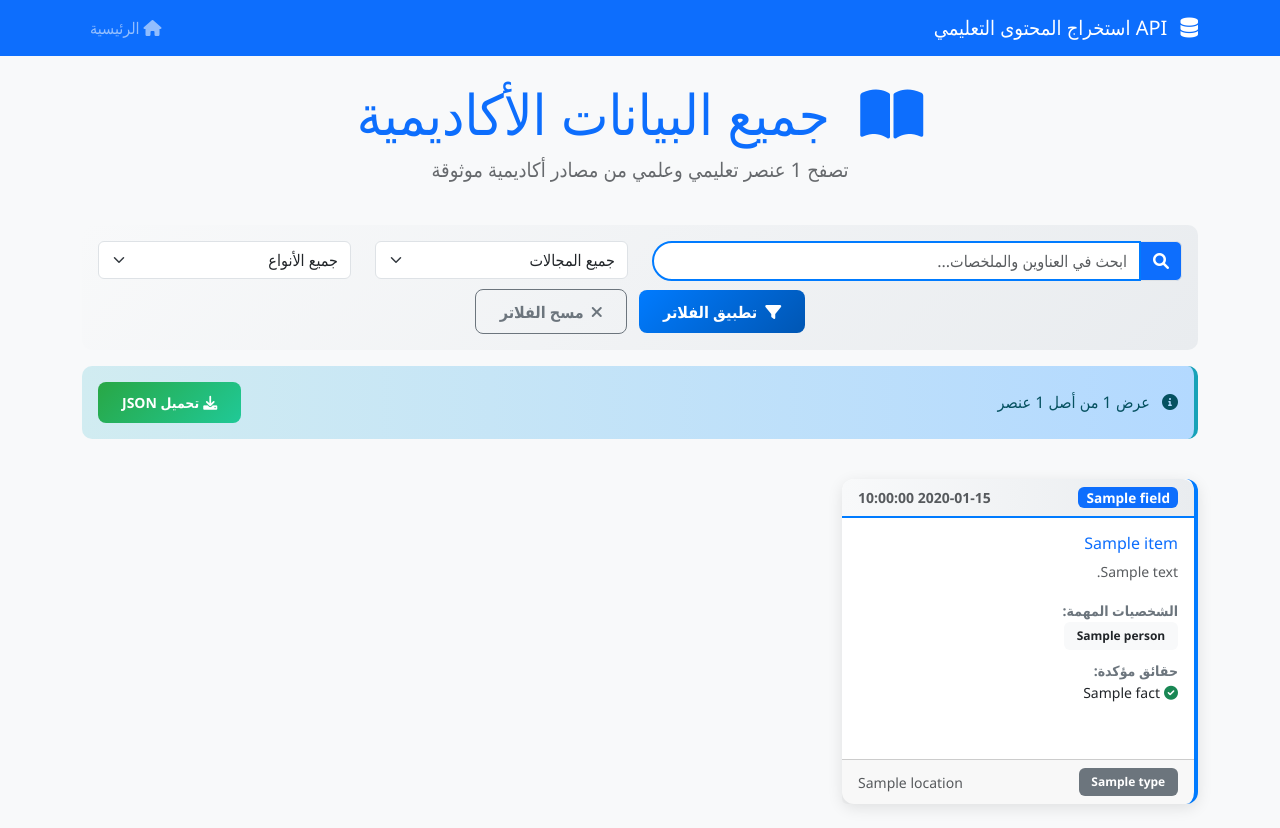
After one commit to Bushetaa/scr, a Flask app: template templates/all_data.html in a window 1280 px wide. The commit adds this page. Run offline with Flask 3, Linux system fonts and the light colour scheme; the template is opened without the code that fills it: most values are stand-ins (such as "Sample title", 1, 10 or a date in 2020).

Commit message:
Show all scraped information on a single, filterable webpage
Implements an "/all-data" route to display all scraped data with pagination, filtering, and a new all_data.html template.

Replit-Commit-Author: Agent
Replit-Commit-Session-Id: f23d3470-df9e-404c-9fbb-185e60714ed2
Replit-Commit-Checkpoint-Type: full_checkpoint
Replit-Commit-Screenshot-Url: https://storage.googleapis.com/screenshot-production-us-central1/e90e45d6-5739-4708-8c02-6d3d27e0ab65/f23d3470-df9e-404c-9fbb-185e60714ed2/VjcLLqI

```diff
--- a/app.py
+++ b/app.py
@@ -40,6 +40,13 @@ import json
 def to_json_pretty(value):
     return json.dumps(value, ensure_ascii=False, indent=2)
 
+@app.template_filter('number_format')
+def number_format(value):
+    """Format numbers with thousands separator"""
+    if isinstance(value, (int, float)):
+        return "{:,}".format(value)
+    return value
+
 # Import and register routes
 from routes import *
 
--- a/routes.py
+++ b/routes.py
@@ -127,6 +127,99 @@ def get_data_by_field(field):
         logger.error(f"Error filtering by field {field}: {e}")
         return jsonify({'error': 'خطأ في استرجاع البيانات'}), 500
 
+@app.route('/all-data')
+def all_data():
+    """Display all academic data with pagination and filters"""
+    from models import AcademicContent
+    import json
+
+    try:
+        # Get pagination parameters
+        page = request.args.get('page', 1, type=int)
+        per_page = 24  # Items per page
+
+        # Get filter parameters
+        search_query = request.args.get('search', '').strip()
+        field_filter = request.args.get('field', '').strip()
+        type_filter = request.args.get('type', '').strip()
+
+        # Build query
+        query = AcademicContent.query
+
+        # Apply search filter
+        if search_query:
+            query = query.filter(
+                db.or_(
+                    AcademicContent.title.contains(search_query),
+                    AcademicContent.summary.contains(search_query)
+                )
+            )
+
+        # Apply field filter
+        if field_filter:
+            query = query.filter(AcademicContent.field == field_filter)
+
+        # Apply type filter
+        if type_filter:
+            query = query.filter(AcademicContent.type == type_filter)
+
+        # Order by date (newest first) then by id
+        query = query.order_by(AcademicContent.date.desc(), AcademicContent.id.desc())
+
+        # Paginate
+        pagination = query.paginate(
+            page=page,
+            per_page=per_page,
+            error_out=False
+        )
+
+        items = pagination.items
+
+        # Process items for template
+        processed_items = []
+        for item in items:
+            processed_item = {
+                'id': item.id,
+                'type': item.type,
+                'title': item.title,
+                'field': item.field,
+                'date': item.date,
+                'location': item.location,
+                'summary': item.summary,
+                'source_url': item.source_url,
+                'crawled_at': item.crawled_at,
+                'key_people_list': json.loads(item.key_people) if item.key_people else [],
+                'verified_facts_list': json.loads(item.verified_facts) if item.verified_facts else []
+            }
+            processed_items.append(processed_item)
+
+        # Get unique fields and types for filters
+        fields = db.session.query(AcademicContent.field.distinct()).all()
+        fields = [field[0] for field in fields]
+
+        types = db.session.query(AcademicContent.type.distinct()).all()
+        types = [type_[0] for type_ in types]
+
+        # Get total count
+        total_count = AcademicContent.query.count()
+
+        return render_template('all_data.html',
+                             items=processed_items,
+                             pagination=pagination,
+                             fields=sorted(fields),
+                             types=sorted(types),
+                             total_count=total_count)
+
+    except Exception as e:
+        logger.error(f"Error in all_data route: {str(e)}")
+        return render_template('all_data.html',
+                             items=[],
+                             pagination=None,
+                             fields=[],
+                             types=[],
+                             total_count=0,
+                             error=str(e))
+
 @app.route('/download_json')
 def download_json():
     """Download all data as JSON file"""
--- /dev/null
+++ b/templates/all_data.html
@@ -0,0 +1,324 @@
+<!DOCTYPE html>
+<html lang="ar" dir="rtl">
+<head>
+    <meta charset="UTF-8">
+    <meta name="viewport" content="width=device-width, initial-scale=1.0">
+    <title>جميع البيانات الأكاديمية - API استخراج المحتوى التعليمي</title>
+
+    <!-- Bootstrap RTL CSS -->
+    <link href="https://cdn.jsdelivr.net/npm/bootstrap@5.3.0/dist/css/bootstrap.rtl.min.css" rel="stylesheet">
+    <!-- Font Awesome Icons -->
+    <link href="https://cdnjs.cloudflare.com/ajax/libs/font-awesome/6.0.0/css/all.min.css" rel="stylesheet">
+    <!-- Custom CSS -->
+    <link href="{{ url_for('static', filename='css/style.css') }}" rel="stylesheet">
+
+    <style>
+        .data-card {
+            transition: transform 0.2s;
+            border-right: 4px solid #007bff;
+        }
+        .data-card:hover {
+            transform: translateY(-2px);
+            box-shadow: 0 4px 8px rgba(0,0,0,0.1);
+        }
+        .field-badge {
+            font-size: 0.85em;
+            padding: 0.25rem 0.5rem;
+        }
+        .search-box {
+            border-radius: 25px;
+            border: 2px solid #007bff;
+        }
+        .search-box:focus {
+            box-shadow: 0 0 0 0.2rem rgba(0, 123, 255, 0.25);
+        }
+        .filter-section {
+            background: linear-gradient(135deg, #f8f9fa 0%, #e9ecef 100%);
+            border-radius: 10px;
+            padding: 1rem;
+            margin-bottom: 1rem;
+        }
+        .pagination-custom .page-link {
+            border-radius: 50px;
+            margin: 0 2px;
+        }
+        .loading-spinner {
+            display: none;
+            text-align: center;
+            padding: 2rem;
+        }
+    </style>
+</head>
+<body>
+    <nav class="navbar navbar-expand-lg navbar-dark bg-primary">
+        <div class="container">
+            <a class="navbar-brand" href="{{ url_for('index') }}">
+                <i class="fas fa-database me-2"></i>
+                API استخراج المحتوى التعليمي
+            </a>
+            <div class="navbar-nav ms-auto">
+                <a class="nav-link" href="{{ url_for('index') }}">
+                    <i class="fas fa-home me-1"></i>الرئيسية
+                </a>
+            </div>
+        </div>
+    </nav>
+
+    <div class="container mt-4">
+        <!-- Header Section -->
+        <div class="row mb-4">
+            <div class="col-12">
+                <div class="text-center">
+                    <h1 class="display-4 text-primary">
+                        <i class="fas fa-book-open me-3"></i>
+                        جميع البيانات الأكاديمية
+                    </h1>
+                    <p class="lead text-muted">
+                        تصفح {{ total_count | number_format }} عنصر تعليمي وعلمي من مصادر أكاديمية موثوقة
+                    </p>
+                </div>
+            </div>
+        </div>
+
+        <!-- Filters and Search -->
+        <div class="filter-section">
+            <div class="row">
+                <div class="col-md-6">
+                    <div class="input-group">
+                        <span class="input-group-text bg-primary text-white">
+                            <i class="fas fa-search"></i>
+                        </span>
+                        <input type="text" id="searchInput" class="form-control search-box"
+                               placeholder="ابحث في العناوين والملخصات..." value="{{ request.args.get('search', '') }}">
+                    </div>
+                </div>
+                <div class="col-md-3">
+                    <select id="fieldFilter" class="form-select">
+                        <option value="">جميع المجالات</option>
+                        {% for field in fields %}
+                        <option value="{{ field }}" {% if request.args.get('field') == field %}selected{% endif %}>
+                            {{ field }}
+                        </option>
+                        {% endfor %}
+                    </select>
+                </div>
+                <div class="col-md-3">
+                    <select id="typeFilter" class="form-select">
+                        <option value="">جميع الأنواع</option>
+                        {% for type in types %}
+                        <option value="{{ type }}" {% if request.args.get('type') == type %}selected{% endif %}>
+                            {{ type }}
+                        </option>
+                        {% endfor %}
+                    </select>
+                </div>
+            </div>
+            <div class="row mt-2">
+                <div class="col-12 text-center">
+                    <button id="applyFilters" class="btn btn-primary">
+                        <i class="fas fa-filter me-2"></i>تطبيق الفلاتر
+                    </button>
+                    <button id="clearFilters" class="btn btn-outline-secondary ms-2">
+                        <i class="fas fa-times me-2"></i>مسح الفلاتر
+                    </button>
+                </div>
+            </div>
+        </div>
+
+        <!-- Stats Bar -->
+        <div class="row mb-4">
+            <div class="col-12">
+                <div class="alert alert-info d-flex justify-content-between align-items-center">
+                    <span>
+                        <i class="fas fa-info-circle me-2"></i>
+                        عرض {{ items|length }} من أصل {{ total_count | number_format }} عنصر
+                        {% if request.args.get('search') %}
+                        | البحث عن: "{{ request.args.get('search') }}"
+                        {% endif %}
+                        {% if request.args.get('field') %}
+                        | المجال: {{ request.args.get('field') }}
+                        {% endif %}
+                    </span>
+                    <div>
+                        <a href="{{ url_for('download_json') }}" class="btn btn-success btn-sm">
+                            <i class="fas fa-download me-1"></i>تحميل JSON
+                        </a>
+                    </div>
+                </div>
+            </div>
+        </div>
+
+        <!-- Loading Spinner -->
+        <div id="loadingSpinner" class="loading-spinner">
+            <div class="spinner-border text-primary" role="status">
+                <span class="visually-hidden">جاري التحميل...</span>
+            </div>
+            <p class="mt-2">جاري تحميل البيانات...</p>
+        </div>
+
+        <!-- Data Cards -->
+        <div id="dataContainer">
+            <div class="row" id="dataGrid">
+                {% for item in items %}
+                <div class="col-lg-6 col-xl-4 mb-4">
+                    <div class="card data-card h-100">
+                        <div class="card-header d-flex justify-content-between align-items-center">
+                            <span class="badge bg-primary field-badge">{{ item.field }}</span>
+                            <small class="text-muted">{{ item.date }}</small>
+                        </div>
+                        <div class="card-body">
+                            <h6 class="card-title text-primary">{{ item.title }}</h6>
+                            <p class="card-text small text-muted mb-3">
+                                {{ item.summary[:200] }}{% if item.summary|length > 200 %}...{% endif %}
+                            </p>
+
+                            {% if item.key_people_list %}
+                            <div class="mb-2">
+                                <small class="fw-bold text-secondary">الشخصيات المهمة:</small>
+                                <div>
+                                    {% for person in item.key_people_list %}
+                                    <span class="badge bg-light text-dark me-1">{{ person }}</span>
+                                    {% endfor %}
+                                </div>
+                            </div>
+                            {% endif %}
+
+                            {% if item.verified_facts_list %}
+                            <div class="mb-2">
+                                <small class="fw-bold text-secondary">حقائق مؤكدة:</small>
+                                <ul class="list-unstyled small">
+                                    {% for fact in item.verified_facts_list[:2] %}
+                                    <li><i class="fas fa-check-circle text-success me-1"></i>{{ fact }}</li>
+                                    {% endfor %}
+                                </ul>
+                            </div>
+                            {% endif %}
+                        </div>
+                        <div class="card-footer">
+                            <div class="d-flex justify-content-between align-items-center">
+                                <span class="badge bg-secondary">{{ item.type }}</span>
+                                <small class="text-muted">{{ item.location }}</small>
+                            </div>
+                        </div>
+                    </div>
+                </div>
+                {% endfor %}
+            </div>
+        </div>
+
+        <!-- Pagination -->
+        {% if pagination.pages > 1 %}
+        <nav aria-label="تنقل الصفحات">
+            <ul class="pagination pagination-custom justify-content-center">
+                {% if pagination.has_prev %}
+                <li class="page-item">
+                    <a class="page-link" href="{{ url_for('all_data', page=pagination.prev_num, **request.args) }}">
+                        <i class="fas fa-chevron-right"></i>
+                    </a>
+                </li>
+                {% endif %}
+
+                {% for page_num in pagination.iter_pages() %}
+                    {% if page_num %}
+                        {% if page_num != pagination.page %}
+                        <li class="page-item">
+                            <a class="page-link" href="{{ url_for('all_data', page=page_num, **request.args) }}">{{ page_num }}</a>
+                        </li>
+                        {% else %}
+                        <li class="page-item active">
+                            <span class="page-link">{{ page_num }}</span>
+                        </li>
+                        {% endif %}
+                    {% else %}
+                        <li class="page-item disabled">
+                            <span class="page-link">…</span>
+                        </li>
+                    {% endif %}
+                {% endfor %}
+
+                {% if pagination.has_next %}
+                <li class="page-item">
+                    <a class="page-link" href="{{ url_for('all_data', page=pagination.next_num, **request.args) }}">
+                        <i class="fas fa-chevron-left"></i>
+                    </a>
+                </li>
+                {% endif %}
+            </ul>
+        </nav>
+        {% endif %}
+
+        <!-- Empty State -->
+        {% if not items %}
+        <div class="text-center py-5">
+            <i class="fas fa-search fa-3x text-muted mb-3"></i>
+            <h4 class="text-muted">لا توجد نتائج</h4>
+            <p class="text-muted">جرب تغيير معايير البحث أو الفلاتر</p>
+        </div>
+        {% endif %}
+    </div>
+
+    <!-- Bootstrap JS -->
+    <script src="https://cdn.jsdelivr.net/npm/bootstrap@5.3.0/dist/js/bootstrap.bundle.min.js"></script>
+
+    <script>
+        document.addEventListener('DOMContentLoaded', function() {
+            const searchInput = document.getElementById('searchInput');
+            const fieldFilter = document.getElementById('fieldFilter');
+            const typeFilter = document.getElementById('typeFilter');
+            const applyButton = document.getElementById('applyFilters');
+            const clearButton = document.getElementById('clearFilters');
+            const loadingSpinner = document.getElementById('loadingSpinner');
+            const dataContainer = document.getElementById('dataContainer');
+
+            // Apply filters
+            applyButton.addEventListener('click', function() {
+                applyFilters();
+            });
+
+            // Clear filters
+            clearButton.addEventListener('click', function() {
+                searchInput.value = '';
+                fieldFilter.value = '';
+                typeFilter.value = '';
+                applyFilters();
+            });
+
+            // Enter key search
+            searchInput.addEventListener('keypress', function(e) {
+                if (e.key === 'Enter') {
+                    applyFilters();
+                }
+            });
+
+            function applyFilters() {
+                showLoading();
+
+                const params = new URLSearchParams();
+
+                if (searchInput.value.trim()) {
+                    params.set('search', searchInput.value.trim());
+                }
+                if (fieldFilter.value) {
+                    params.set('field', fieldFilter.value);
+                }
+                if (typeFilter.value) {
+                    params.set('type', typeFilter.value);
+                }
+
+                const url = '{{ url_for("all_data") }}' + (params.toString() ? '?' + params.toString() : '');
+                window.location.href = url;
+            }
+
+            function showLoading() {
+                loadingSpinner.style.display = 'block';
+                dataContainer.style.opacity = '0.5';
+            }
+        });
+
+        // Number formatting function
+        function numberFormat(num) {
+            return num.toString().replace(/\B(?=(\d{3})+(?!\d))/g, ",");
+        }
+    </script>
+</body>
+</html>
--- a/templates/index.html
+++ b/templates/index.html
@@ -107,6 +107,10 @@
                                 </ul>
                             </div>
                             <div class="text-center">
+                                <a href="{{ url_for('all_data') }}" class="btn btn-primary btn-lg me-3">
+                                    <i class="fas fa-eye me-2"></i>
+                                    عرض جميع البيانات
+                                </a>
                                 <a href="{{ url_for('download_json') }}" class="btn btn-success btn-lg me-3">
                                     <i class="fas fa-download me-2"></i>
                                     تحميل جميع البيانات (JSON)
```
